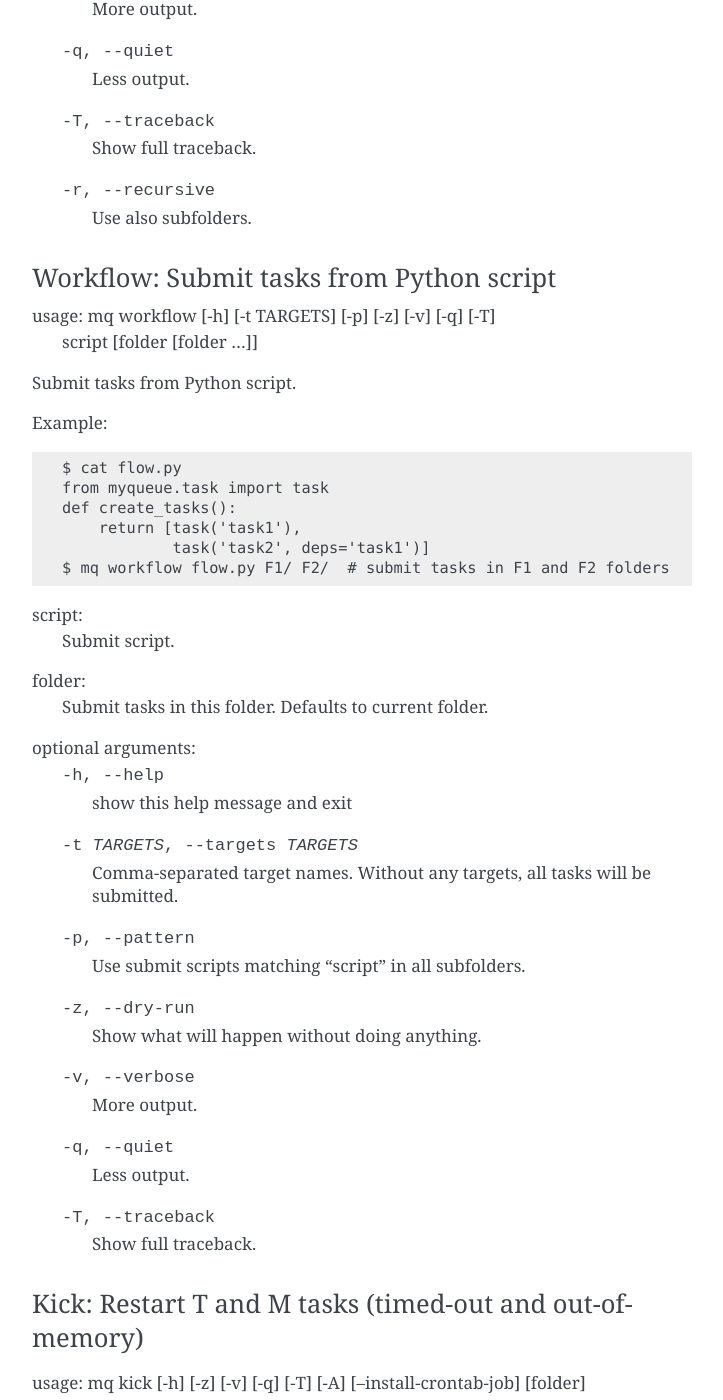
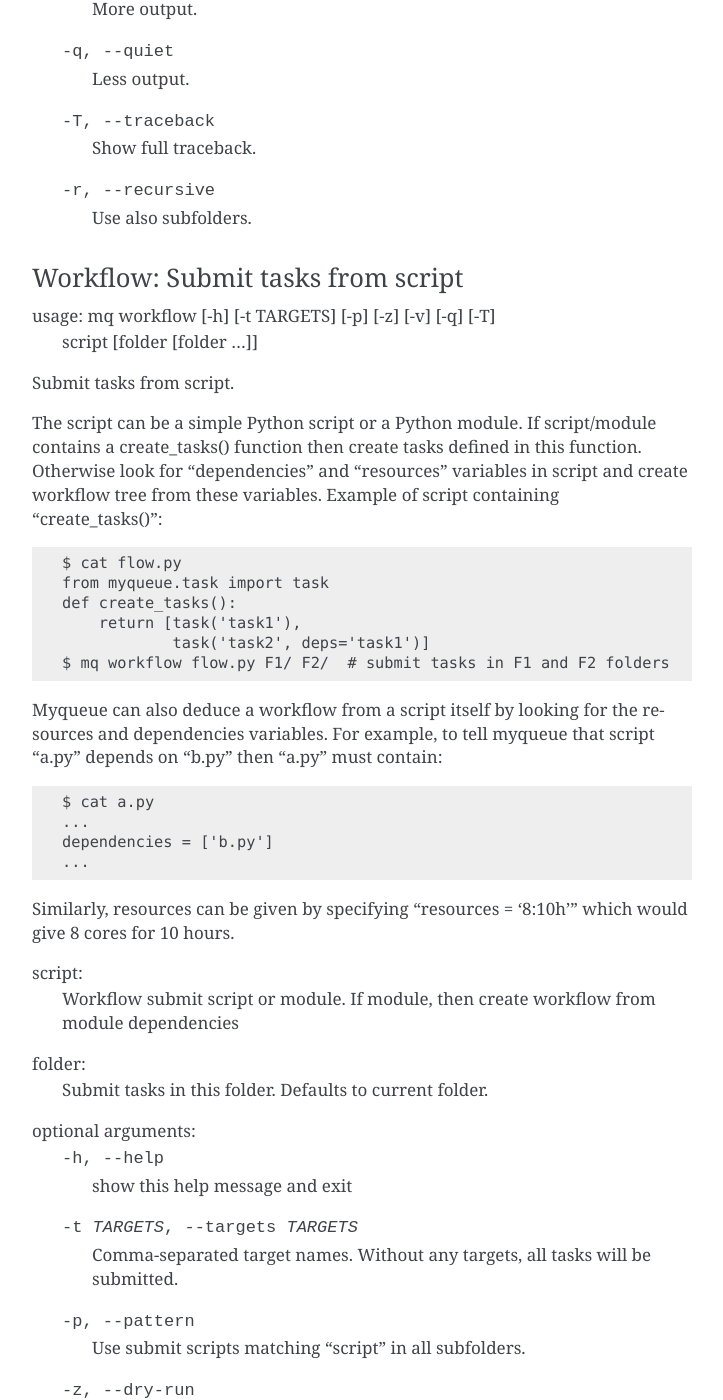
Before and after one commit to Yangxinsix/myqueue, a Sphinx documentation site: the page built from docs/cli.rst, in a window 1280 px wide and 1400 px high, scrolled down 5333 px. Shown: the whole window, without its empty margins (388-1111 px from the left). Built offline with Sphinx 7.4.7, drawn with Linux system fonts in a browser that asks for light colours; some of the changed text lies outside the part shown.

Commit message:
Fix help text

```diff
--- a/docs/cli.rst
+++ b/docs/cli.rst
@@ -221,15 +221,19 @@
 
 .. _workflow:
 
-Workflow: Submit tasks from Python script
------------------------------------------
+Workflow: Submit tasks from script
+----------------------------------
 
 usage: mq workflow [-h] [-t TARGETS] [-p] [-z] [-v] [-q] [-T]
                    script [folder [folder ...]]
 
-Submit tasks from Python script.
+Submit tasks from script.
 
-Example::
+The script can be a simple Python script or a Python module. If script/module
+contains a create_tasks() function then create tasks defined in this function.
+Otherwise look for "dependencies" and "resources" variables in script and
+create workflow tree from these variables. Example of script containing
+"create_tasks()"::
 
     $ cat flow.py
     from myqueue.task import task
@@ -238,8 +242,20 @@
                 task('task2', deps='task1')]
     $ mq workflow flow.py F1/ F2/  # submit tasks in F1 and F2 folders
 
+Myqueue can also deduce a workflow from a script itself by looking for the
+resources and dependencies variables. For example, to tell myqueue that script
+"a.py" depends on "b.py" then "a.py" must contain::
+
+    $ cat a.py
+    ...
+    dependencies = ['b.py']
+    ...
+
+Similarly, resources can be given by specifying "resources = '8:10h'" which
+would give 8 cores for 10 hours.
+
 script:
-    Submit script.
+    Workflow submit script or module. If module, then create workflow from module dependencies
 folder:
     Submit tasks in this folder. Defaults to current folder.
 
```
Also changed, not shown: other parts of docs/cli.rst (+1 -1 lines), 1 other file.
